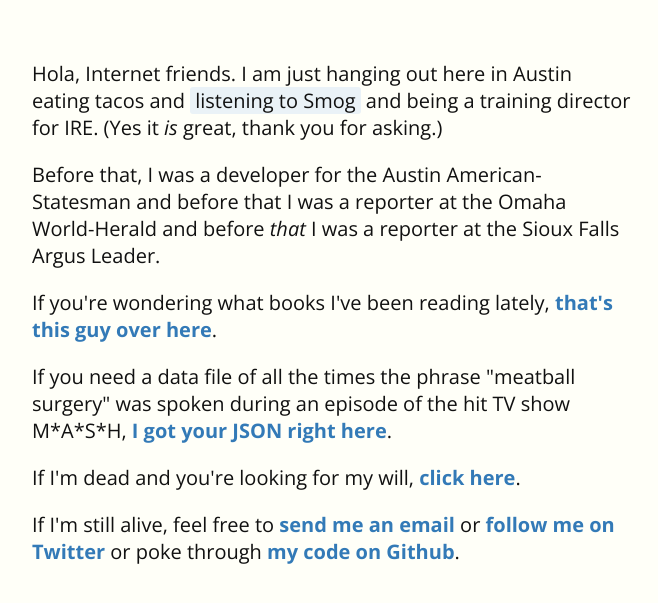
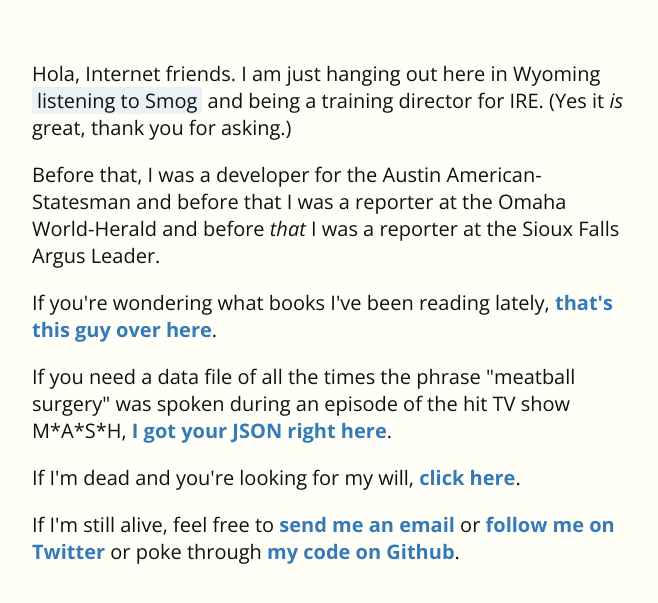
Before and after one commit to cjwinchester/cjwinchester.github.io, a Jekyll site: the page built from index.html, in a window 1280 px wide. Shown: the top 603 px of the page, without its empty margins (8-666 px from the left). Built offline with Jekyll 4.4.1, drawn with Linux system fonts in a browser that asks for light colours.

Commit message:
movin' on up

```diff
--- a/index.html
+++ b/index.html
@@ -6,7 +6,7 @@ script: front.js
 <div id="audio-player-front"></div>
 <div class="container">
     <div class="cromulent">
-        <p>Hola, Internet friends. I am just hanging out here in Austin eating tacos and <span id="player"></span> and being a training director for IRE. (Yes it <i>is</i> great, thank you for asking.)</p>
+        <p>Hola, Internet friends. I am just hanging out here in Wyoming <span id="player"></span> and being a training director for IRE. (Yes it <i>is</i> great, thank you for asking.)</p>
 
         <p>Before that, I was a developer for the Austin American-Statesman and before that I was a reporter at the Omaha World-Herald and before <i>that</i> I was a reporter at the Sioux Falls Argus Leader.</p>
 
--- a/will.html
+++ b/will.html
@@ -24,7 +24,7 @@ permalink: /last-will-and-testament/
 
         <script>
         var updated = "April 19, 2017";
-        var city = "Austin, Texas";
+        var city = "Midvale, Wyoming";
         var obit = {
             link: "http://www.dailyranger.com/ranger_headlines.php?category=7&page=1",
             paper: "Riverton Ranger"
```
